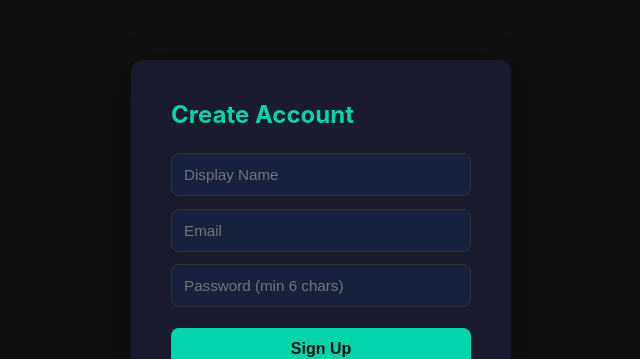
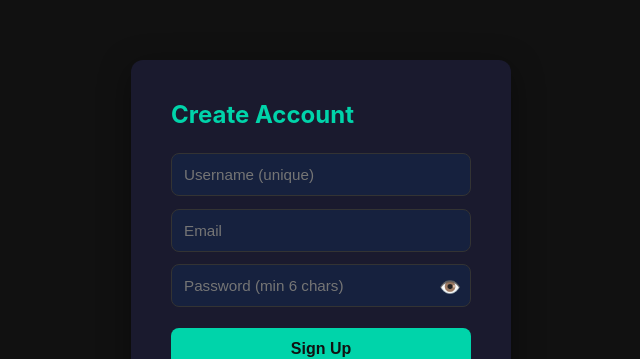
Before and after one commit to roshanvijay37/chat-app, a React (Vite) app in the folder client/: page /signup in a window 1280 px wide. Shown: the part 149-508 px from the top of the page, without its empty margins (319-959 px from the left). Built offline with nearby package versions, Linux system fonts and the light colour scheme; no server answers.

Commit message:
Add password eye toggle, unique usernames, search by email or username

```diff
--- a/client/src/App.css
+++ b/client/src/App.css
@@ -62,6 +62,25 @@
 
 .auth-card p { margin-top: 1rem; font-size: 0.85rem; color: #888; }
 .auth-card a { color: #00d4aa; text-decoration: none; }
+
+.password-field {
+  position: relative;
+}
+
+.password-field input {
+  width: 100%;
+  padding-right: 2.5rem;
+}
+
+.eye-toggle {
+  position: absolute;
+  right: 10px;
+  top: 50%;
+  transform: translateY(-50%);
+  cursor: pointer;
+  font-size: 1.1rem;
+  user-select: none;
+}
 
 .error { color: #ff6b6b; font-size: 0.85rem; margin-bottom: 0.5rem; }
 
--- a/client/src/components/Sidebar.jsx
+++ b/client/src/components/Sidebar.jsx
@@ -9,7 +9,7 @@
   user,
   onLogout,
 }) {
-  const [email, setEmail] = useState("");
+  const [query, setQuery] = useState("");
   const [showNew, setShowNew] = useState(false);
   const [error, setError] = useState("");
 
@@ -18,7 +18,7 @@
     setError("");
     // We need a way to find user by email — let's use the backend
     const API = import.meta.env.VITE_API_URL ?? "";
-    const res = await fetch(`${API}/chat/find-user?email=${email}`, {
+    const res = await fetch(`${API}/chat/find-user?q=${encodeURIComponent(query)}`, {
       headers: { Authorization: `Bearer ${localStorage.getItem("token")}` },
     });
     const data = await res.json();
@@ -28,7 +28,7 @@
     if (conv.error) return setError(conv.error);
     onNewConv(conv.conversation);
     setShowNew(false);
-    setEmail("");
+    setQuery("");
   };
 
   return (
@@ -44,10 +44,10 @@
       {showNew && (
         <form className="new-chat-form" onSubmit={handleNewChat}>
           <input
-            type="email"
-            placeholder="Enter user's email"
-            value={email}
-            onChange={(e) => setEmail(e.target.value)}
+            type="text"
+            placeholder="Enter email or username"
+            value={query}
+            onChange={(e) => setQuery(e.target.value)}
             required
           />
           <button type="submit">Start Chat</button>
--- a/client/src/pages/Login.jsx
+++ b/client/src/pages/Login.jsx
@@ -5,6 +5,7 @@
 export default function Login() {
   const [email, setEmail] = useState("");
   const [password, setPassword] = useState("");
+  const [showPassword, setShowPassword] = useState(false);
   const [error, setError] = useState("");
   const { login } = useAuth();
   const navigate = useNavigate();
@@ -30,13 +31,18 @@
             onChange={(e) => setEmail(e.target.value)}
             required
           />
+          <div className="password-field">
             <input
-            type="password"
+              type={showPassword ? "text" : "password"}
               placeholder="Password"
               value={password}
               onChange={(e) => setPassword(e.target.value)}
               required
             />
+            <span className="eye-toggle" onClick={() => setShowPassword(!showPassword)}>
+              {showPassword ? "🙈" : "👁️"}
+            </span>
+          </div>
           <button type="submit">Sign In</button>
         </form>
         <p>
--- a/client/src/pages/Signup.jsx
+++ b/client/src/pages/Signup.jsx
@@ -5,6 +5,7 @@
 export default function Signup() {
   const [email, setEmail] = useState("");
   const [password, setPassword] = useState("");
+  const [showPassword, setShowPassword] = useState(false);
   const [displayName, setDisplayName] = useState("");
   const [otp, setOtp] = useState("");
   const [step, setStep] = useState("signup");
@@ -66,7 +67,7 @@
         <form onSubmit={handleSignup}>
           <input
             type="text"
-            placeholder="Display Name"
+            placeholder="Username (unique)"
             value={displayName}
             onChange={(e) => setDisplayName(e.target.value)}
             required
@@ -78,14 +79,19 @@
             onChange={(e) => setEmail(e.target.value)}
             required
           />
+          <div className="password-field">
             <input
-            type="password"
+              type={showPassword ? "text" : "password"}
               placeholder="Password (min 6 chars)"
               value={password}
               onChange={(e) => setPassword(e.target.value)}
               required
               minLength={6}
             />
+            <span className="eye-toggle" onClick={() => setShowPassword(!showPassword)}>
+              {showPassword ? "🙈" : "👁️"}
+            </span>
+          </div>
           <button type="submit">Sign Up</button>
         </form>
         <p>
```
Also changed, not shown: 2 other files (tests, documents, lock files or other folders). Lines whose indentation alone changed are shown as unchanged.
